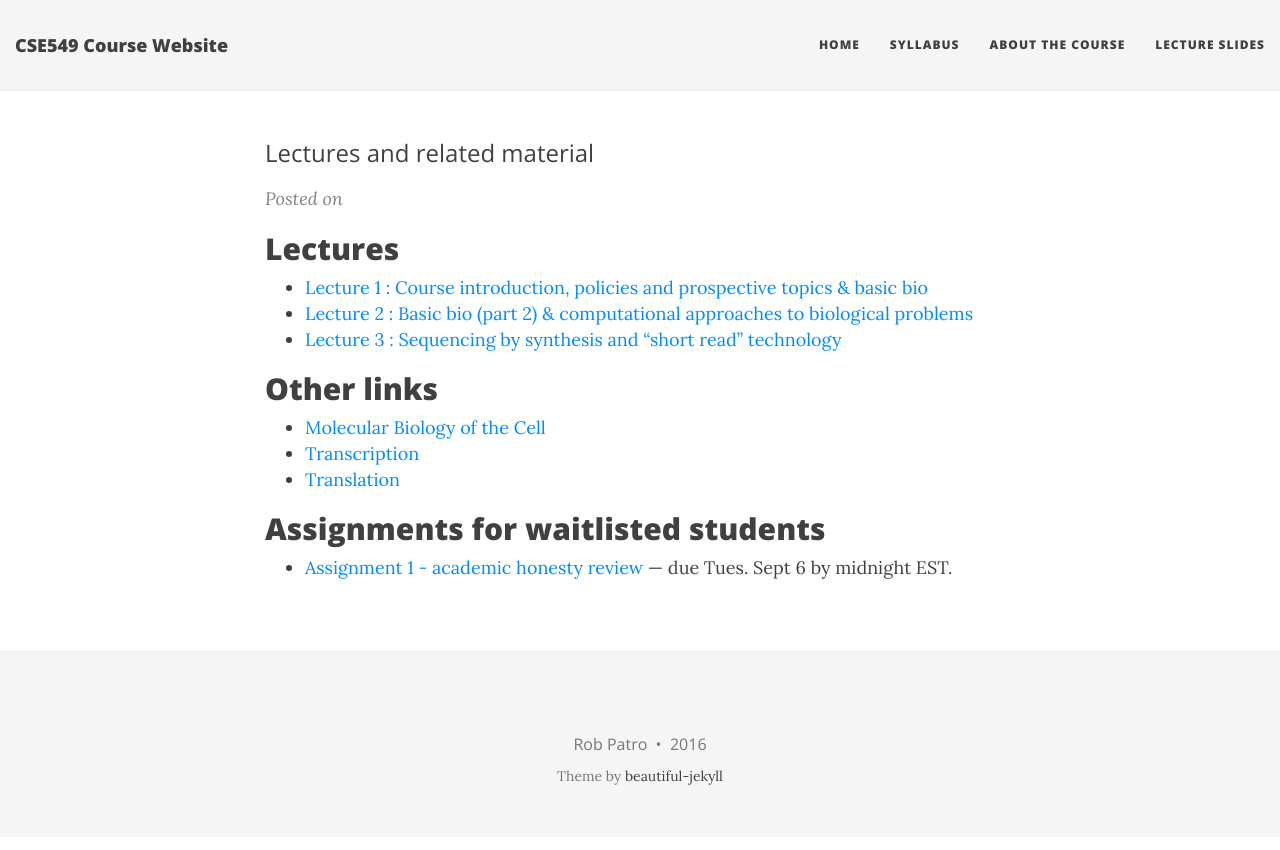
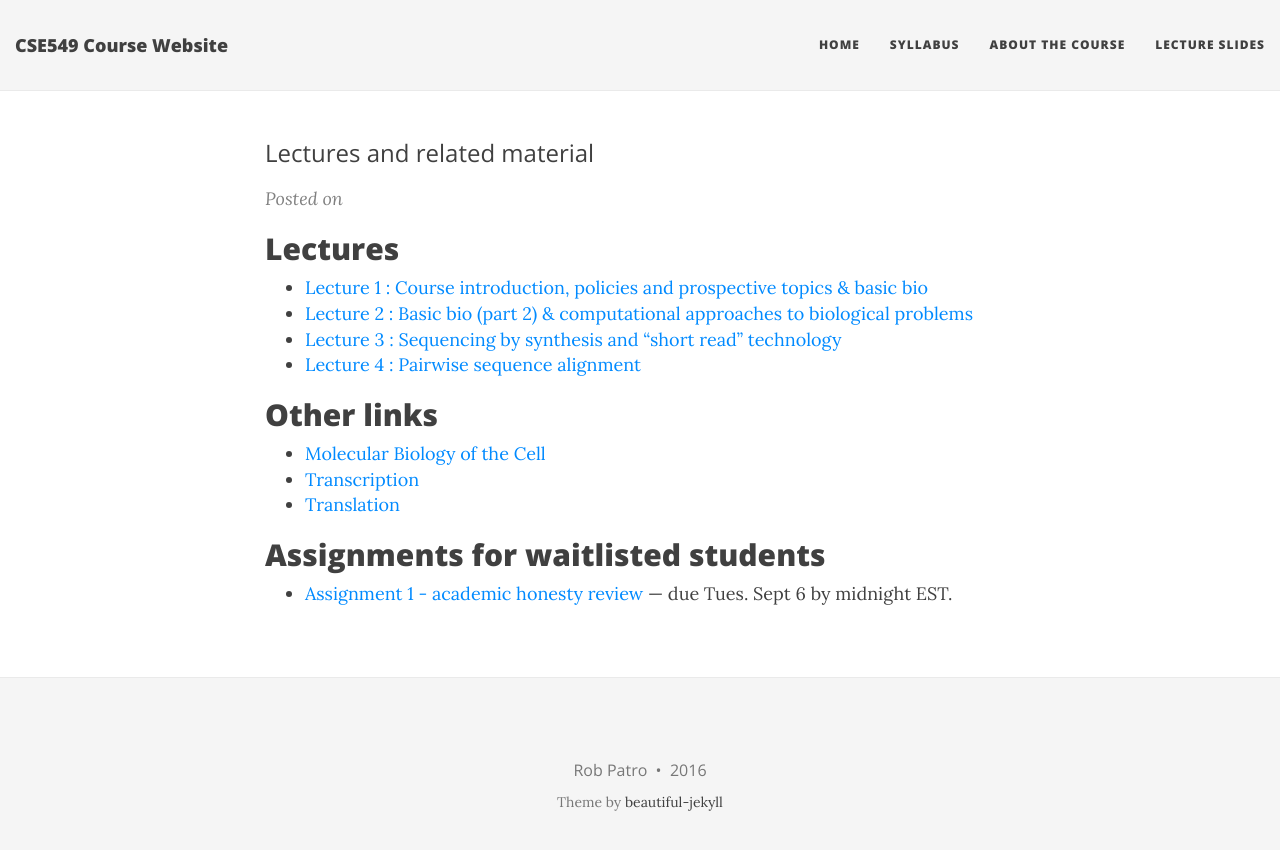
Before and after one commit to rob-p/CSE549F16, a Jekyll site: the page built from lectures.md, in a window 1280 px wide. Shown: the top 850 px of the page. Built offline with Jekyll 4.4.1, drawn with Linux system fonts in a browser that asks for light colours; nearby versions of some CDN libraries.

Commit message:
added alignment lecture

```diff
--- a/lectures.md
+++ b/lectures.md
@@ -9,6 +9,7 @@ subtitle: Lectures and related material
  * [Lecture 1 : Course introduction, policies and prospective topics & basic bio][1]
  * [Lecture 2 : Basic bio (part 2) & computational approaches to biological problems][2]
  * [Lecture 3 : Sequencing by synthesis and "short read" technology][3]
+ * [Lecture 4 : Pairwise sequence alignment][4]
 
 ## Other links
  * [Molecular Biology of the Cell](http://osp.mans.edu.eg/tmahdy/surgeons/ebooks/Books/Alberts%20-%20Molecular%20Biology%20of%20the%20Cell.pdf)
@@ -21,4 +22,5 @@ subtitle: Lectures and related material
 [1]:{{ site.url }}/lectures/Lec01.pdf
 [2]:{{ site.url }}/lectures/Lec02.pdf
 [3]:{{ site.url }}/lectures/Lec03.pdf
+[4]:{{ site.url }}/lectures/Lec04_alignment.pdf
 [honesty]:{{ site.url }}/assets/honesty.pdf
```
Also changed, not shown: 1 other file.
